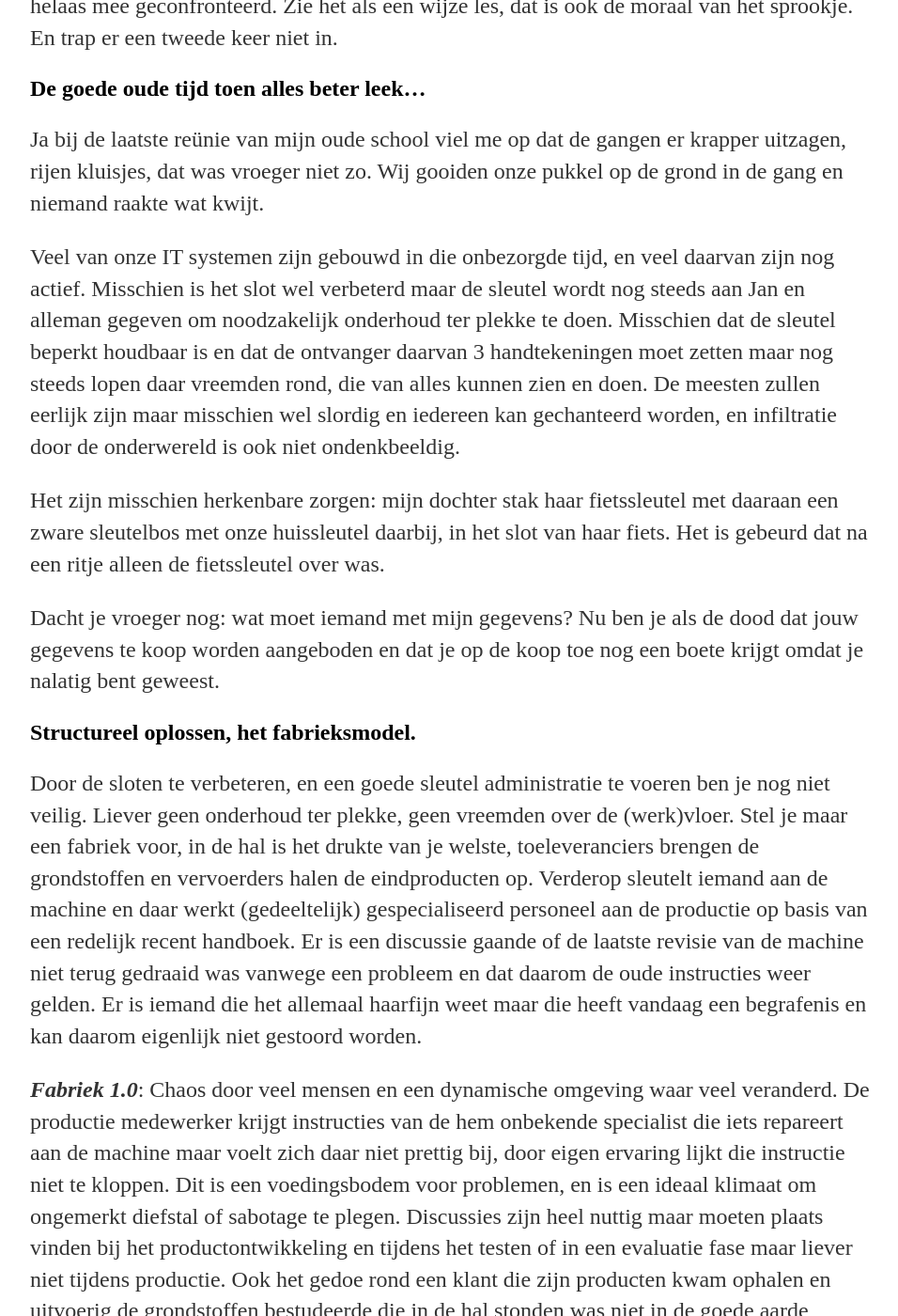
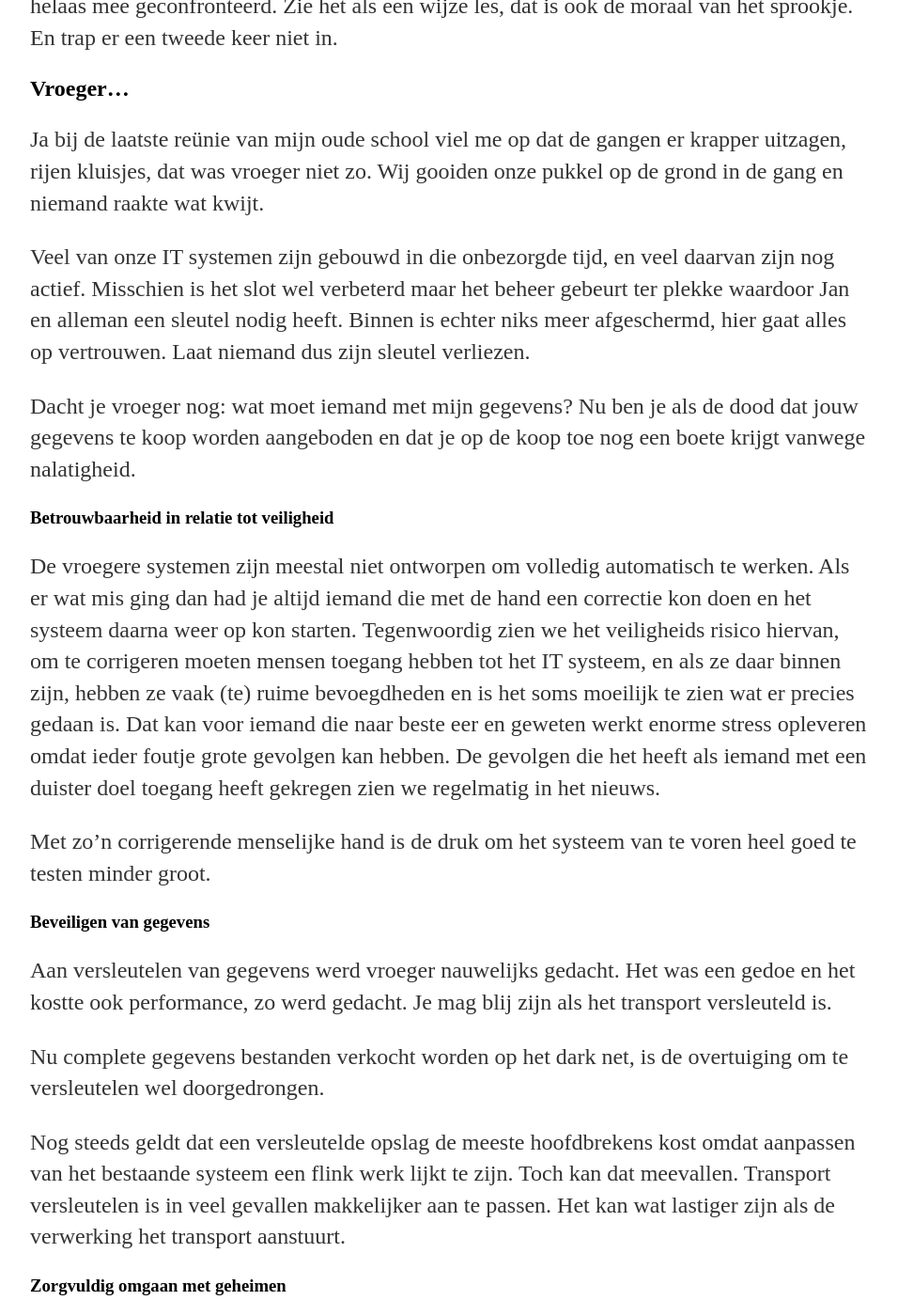
Before and after one commit to paedelm/paedelm.github.io, a Jekyll site: the page built from _posts/2021-05-03-Touwtje-uit-de-brievenbus.md, in a window 1280 px wide and 1400 px high, scrolled down 721 px. Shown: the whole window at 94% size, without its empty margins (160-1116 px from the left). Built offline with Jekyll 4.4.1, drawn with Linux system fonts in a browser that asks for light colours; some of the changed text lies outside the part shown.

Commit message:
weer iets omgegooid

```diff
--- a/_posts/2021-05-03-Touwtje-uit-de-brievenbus.md
+++ b/_posts/2021-05-03-Touwtje-uit-de-brievenbus.md
@@ -12,61 +12,65 @@ Dat is eigenlijk een gunstige eigenschap, kennelijk vertrouwen wij elkaar en zij
 
 De stafchef van Navalny betichtte onze parlementariërs van naïviteit, zijn zij sukkels? Nee, wij zijn hier in Nederland gewoon niet gewend aan zulke brutaliteit maar we worden er helaas mee geconfronteerd. Zie het als een wijze les, dat is ook de moraal van het sprookje. En trap er een tweede keer niet in.
 
-## De goede oude tijd toen alles beter leek...
+## Vroeger...
 
   Ja bij de laatste reünie van mijn oude school viel me op dat de gangen er krapper uitzagen, rijen kluisjes, dat was vroeger niet zo. Wij gooiden onze pukkel op de grond in de gang en niemand raakte wat kwijt.
 
-  Veel van onze IT systemen zijn gebouwd in die onbezorgde tijd, en veel daarvan zijn nog actief. Misschien is het slot wel verbeterd maar de sleutel wordt nog steeds aan Jan en alleman gegeven om noodzakelijk onderhoud ter plekke te doen. Misschien dat de sleutel beperkt houdbaar is en dat de ontvanger daarvan 3 handtekeningen moet zetten maar nog steeds lopen daar vreemden rond, die van alles kunnen zien en doen. De meesten zullen eerlijk zijn maar misschien wel slordig en iedereen kan gechanteerd worden, en infiltratie door de onderwereld is ook niet ondenkbeeldig.
+  Veel van onze IT systemen zijn gebouwd in die onbezorgde tijd, en veel daarvan zijn nog actief. Misschien is het slot wel verbeterd maar het beheer gebeurt ter plekke waardoor Jan en alleman een sleutel nodig heeft. Binnen is echter niks meer afgeschermd, hier gaat alles op vertrouwen. Laat niemand dus zijn sleutel verliezen.
 
-  Het zijn misschien herkenbare zorgen: mijn dochter stak haar fietssleutel met daaraan een zware sleutelbos met onze huissleutel daarbij, in het slot van haar fiets. Het is gebeurd dat na een ritje alleen de fietssleutel over was.
+  Dacht je vroeger nog: wat moet iemand met mijn gegevens? Nu ben je als de dood dat jouw gegevens te koop worden aangeboden en dat je op de koop toe nog een boete krijgt vanwege nalatigheid.
 
-  Dacht je vroeger nog: wat moet iemand met mijn gegevens? Nu ben je als de dood dat jouw gegevens te koop worden aangeboden en dat je op de koop toe nog een boete krijgt omdat je nalatig bent geweest.
+### Betrouwbaarheid in relatie tot veiligheid
 
-## Structureel oplossen, het fabrieksmodel.
+  De vroegere systemen zijn meestal niet ontworpen om volledig automatisch te werken. Als er wat mis ging dan had je altijd iemand die met de hand een correctie kon doen en het systeem daarna weer op kon starten.
+  Tegenwoordig zien we het veiligheids risico hiervan, om te corrigeren moeten mensen toegang hebben tot het IT systeem, en als ze daar binnen zijn, hebben ze vaak (te) ruime bevoegdheden en is het soms moeilijk te zien wat er precies gedaan is. Dat kan voor iemand die naar beste eer en geweten werkt enorme stress opleveren omdat ieder foutje grote gevolgen kan hebben. De gevolgen die het heeft als iemand met een duister doel toegang heeft gekregen zien we regelmatig in het nieuws.
 
-  Door de sloten te verbeteren, en een goede sleutel administratie te voeren ben je nog niet veilig. Liever geen onderhoud ter plekke, geen vreemden over de (werk)vloer. Stel je maar een fabriek voor, in de hal is het drukte van je welste, toeleveranciers brengen de grondstoffen en vervoerders halen de eindproducten op. Verderop sleutelt iemand aan de machine en daar werkt (gedeeltelijk) gespecialiseerd personeel aan de productie op basis van een redelijk recent handboek. Er is een discussie gaande of de laatste revisie van de machine niet terug gedraaid was vanwege een probleem en dat daarom de oude instructies weer gelden. Er is iemand die het allemaal haarfijn weet maar die heeft vandaag een begrafenis en kan daarom eigenlijk niet gestoord worden.
+  Met zo'n corrigerende menselijke hand is de druk om het systeem van te voren heel goed te testen minder groot.
 
-  **_Fabriek 1.0_**: Chaos door veel mensen en een dynamische omgeving waar veel veranderd. De productie medewerker krijgt instructies van de hem onbekende specialist die iets repareert aan de machine maar voelt zich daar niet prettig bij, door eigen ervaring lijkt die instructie niet te kloppen. Dit is een voedingsbodem voor problemen, en is een ideaal klimaat om ongemerkt diefstal of sabotage te plegen. Discussies zijn heel nuttig maar moeten plaats vinden bij het productontwikkeling en tijdens het testen of in een evaluatie fase maar liever niet tijdens productie. Ook het gedoe rond een klant die zijn producten kwam ophalen en uitvoerig de grondstoffen bestudeerde die in de hal stonden was niet in de goede aarde gevallen, het productie proces is het intellectueel eigendom van het bedrijf en dat wil je niet aan de grote klok hangen. Dus is het tijd voor Fabriek 2.0.
+### Beveiligen van gegevens
 
-> **_Fabriek 2.0_**: Gesloten fabriekshal met gekoppelde kluizen voor toevoer van grondstoffen en afvoer van producten.
+  Aan versleutelen van gegevens werd vroeger nauwelijks gedacht. Het was een gedoe en het kostte ook performance, zo werd gedacht. Je mag blij zijn als het transport versleuteld is.
 
-In de gesloten fabriekshal staat een grote machine. Aan de buitenkant zijn kluizen waar toeleveranciers met hun sleutel grondstoffen kunnen deponeren, het kan er alleen in maar niet uit. Aan de fabriekszijde kan de machine de grondstoffen uit de kluizen halen en via een magisch proces worden de eindproducten gemaakt die door de machine in afhaalkluizen worden gezet. Deze afhaalkluizen zijn aan de buitenkant van de fabriek te openen door vervoerders met een speciale sleutel die de producten vanuit de kluis in de auto kunnen zetten.
+  Nu complete gegevens bestanden verkocht worden op het dark net, is de overtuiging om te versleutelen wel doorgedrongen.
 
-> In het laboratorium wordt gewerkt aan een nieuwe versie van de machine.
+  Nog steeds geldt dat een versleutelde opslag de meeste hoofdbrekens kost omdat aanpassen van het bestaande systeem een flink werk lijkt te zijn. Toch kan dat meevallen. Transport versleutelen is in veel gevallen makkelijker aan te passen. Het kan wat lastiger zijn als de verwerking het transport aanstuurt.
 
-Er is ook nog een laboratorium  waar de machine wordt aangepast voor nieuwe of gewijzigde producten, daar werken specialisten aan, zij testen de nieuwe machine totdat die goed bevonden is. Tot die tijd staan er op laboratorium 2 machines, de oude en de nieuwe. De oude gaat daar pas weg als er geen enkele oude machine in bedrijf is. Soms wordt de machine in een fabriekshal vervangen door een nieuwe, en soms wordt een nieuwe hal gebouwd met een nieuwe machine eventueel gekoppeld aan de oude kluizen of aan nieuw gemaakte kluizen, die dan de oude fabriekshal vervangt.
+### Zorgvuldig omgaan met geheimen
 
-## Wat los je ermee op?
+  De oude systemen willen nog wel eens slordig omgaan met geheimen zoals toegangs gegevens tot databases en andere belangrijke beveiligde plekken. Daar moet je iets aan doen.
 
-  De fabriek wil constante kwaliteit op alle productie locaties, daarom wil men op locatie een machine die ontwikkeld is in het laboratorium, daar helemaal is getest en waarvan een exacte kopie op locatie wordt gezet. De machine is niet open te maken, is er wat aan de hand dan krijgt de locatie een nieuw gereviseerde versie uit het laboratorium. Er wordt niet gerommeld op locatie.
 
-  De grondstoffen zijn natuurlijk van belang voor de kwaliteit, de toeleverancier is zorgvuldig gekozen, de kluis is zo gemaakt dat er van de buitenkant alleen iets ingezet kan worden (alleen deponeren) en er kan alleen vanaf de machine iets uitgehaald worden. De machine controleert de kwaliteit voordat het de grondstof gebruikt.
+## Het fabrieks model
 
-  Het eindproduct wordt na controle van de machine, in een kluis voor de afnemer gezet. ook hier is het eenrichtingsverkeer, de machine zet het erin en de vervoerder haalt het namens de afnemer middels zijn sleutel, uit de kluis.
 
-  De kluizen kunnen snel geblokkeerd worden. De machine mag er altijd bij maar de toeleverancier en afnemer kunnen bij onraad niet meer bij de kluis.
+  Stel je maar een **_oude fabriek__** voor, in de hal is het enorm druk, toeleveranciers brengen de grondstoffen en vervoerders halen de eindproducten op. Verderop sleutelt iemand aan de machine en daar werkt (gedeeltelijk) gespecialiseerd personeel aan de productie op basis van een redelijk recent handboek. Er is een discussie gaande of de laatste revisie van de machine ongedaan gemaakt is vanwege een probleem en dat daarom de oude instructies weer gelden. Er is iemand die het allemaal haarfijn weet maar die heeft vandaag een begrafenis en kan eigenlijk niet gestoord worden.
 
+
+  De **_nieuwe fabriek_** ziet er anders uit: een gesloten fabriekshal met gekoppelde kluizen voor toevoer van grondstoffen en afvoer van producten.
+  In de gesloten fabriekshal staat een grote machine. Aan de buitenkant zijn kluizen waar toeleveranciers met hun sleutel grondstoffen kunnen deponeren, het kan er alleen in maar niet uit. Aan de fabriekszijde kan de machine de grondstoffen uit de kluizen halen en via een magisch proces worden de eindproducten gemaakt die door de machine in afhaalkluizen worden gezet. Deze afhaalkluizen zijn aan de buitenkant van de fabriek te openen door vervoerders met een speciale sleutel die de producten vanuit de kluis in de auto kunnen zetten.
+
+  Naast de fabriek is er nog een laboratorium waar de machine wordt aangepast voor nieuwe of gewijzigde producten, daar werken specialisten aan, zij testen de nieuwe machine totdat die goed bevonden is. Dan vervangt hij de oude machine in de fabriekshal.
+
+### Wat zijn de verbeteringen?
+
+  De fabriek wil constante kwaliteit op alle productie locaties, door het ontwikkelen en testen van de machine in het laboratorium en vandaar uit een complete installatie op locatie verzekert men zich van voorspelbaar gedrag. Mede door de grondstoffen te beschermen tegen diefstal en sabotage kan het eindproduct van de gewenste kwaliteit zijn. Door het eindproduct te beschermen tegen diefstal en sabotage krijgt de klant uiteindelijk zijn product.
 ## De relatie tot een IT systeem
 
-  Het laboratorium is het source control systeem, Git dus, waar de specialisten van het "DevOps team" de services bouwen en onderhouden die gezamenlijk de machine vormen. Zij zijn ook verantwoordelijk voor het bijhouden van de versies van de services en het uitrollen naar locatie.
+  Het laboratorium is het source control systeem, Git dus, waar de specialisten van het "DevOps team" de services bouwen en onderhouden en die gezamenlijk de machine vormen. Zij zijn ook verantwoordelijk voor het bijhouden van de versies van de services en het uitrollen naar locatie. Iedere aanpassing zou hier moeten gebeuren, en is daarom traceerbaar. De enige uitzondering hierop is het bijhouden van de kluis met geheimen.
 
-  Behalve het eenmalig neerzetten van de machine, de services in dit geval, is er verder geen behoefte om nog op locatie te komen, de interactieve shell, een heel krachtig maar gevaarlijk hulpmiddel, kan verwijderd worden. Onderhoud, beheer dus, zit in Git, er wordt verder niks van waarde op locatie bewaard, dat zit in de kluizen en databases en die heb je niet op de server staan. Zie ze voor je als een (cloud)dienst, het maakt niet uit waar ze staan als je ze maar kan bereiken.
+  Behalve het eenmalig neerzetten van de machine, de services in dit geval, is er verder geen behoefte om nog op locatie te komen, de interactieve shell, een heel krachtig maar gevaarlijk hulpmiddel, kan verwijderd worden. Onderhoud, beheer dus, zit in Git, er wordt verder niks van waarde op locatie bewaard, dat zit in de kluizen en databases en die heb je niet op de server staan.
 
-  Op deze manier kan de server ook eenmalig opgebouwd worden. Als er iets in de software verandert, gooi je de oude server weg en bouw je een nieuwe op basis van de gewijzigde software. Bij het wisselen van server moet er wel duidelijkheid zijn wie het laatste onderhanden product gaat (af)maken.
+  De kluizen van de fabriekshal worden (cloud)storage containers, ze voldoen aan alle veiligheids eisen, jij maakt die aan voor een leverancier en geeft die een schrijfsleutel. Alles wat daar geschreven wordt, kan jij ophalen en verwerken.  De hulpmiddelen en documentatie komen van jouw storage provider. Omdat het systeem van de storage provider er tussen zit, ben je losgekoppeld van jouw toeleverancier.
 
-  Het is een risico om software die naar netwerkpoorten luistert te combineren met de software die je verwerking doet. De fabriekshal is helemaal afgesloten, en dat moet de server ook zijn.
+  De log bevat maar al te vaak gegevens die je niet openbaar wil hebben. Het is belangrijke informatie dus sla je die op in een datakluis.
 
-  Transport van gegevens gaat natuurlijk over het netwerk, dat besteed je uit aan een (externe) leverancier, gebruik bijvoorbeeld een Azure Storage Account , jij maakt die aan en je geeft een schrijf sleutel van een container aan de leverancier van input gegevens. Alles wat die daar schrijft, kan jij ophalen en verwerken. Je kan genotificeerd worden zonder dat jij als server op een netwerk poort luistert. Jouw storage leverancier zorgt voor alle tools, beveiliging en versleuteling en documentatie daarvan. Dat is handig en ook veilig. Je hoeft niet prijs te geven wat voor systeem je hebt, want de systemen wisselen nooit direct gegevens uit maar altijd via de storage leverancier.
-
-  De log bevat maar al te vaak gegevens die je niet graag openbaar wil hebben. Het is belangrijke informatie dus sla je die op in een datakluis, bijvoorbeeld bij een storage leverancier. Lezen van de log vanaf de server moet niet mogelijk zijn.
-
-  Het productieproces, die machine die alles doet, draait in het IT systeem alle processen als services die periodiek controleren of alle seinen op groen staan (gegevens aanwezig en het tijdstip in orde) en dan hun werk doen, en dat telkens weer. De machine bestaat uit 2 delen, een **_uitvoer(execute)_** gedeelte gevoed door de versleutelde **_instructies_**. De instructies zijn beschermd tegen lezen en aanpassen. Je zult toegang tot Git moeten hebben en de gebruikelijke weg volgen om hier wat aan te passen en die aanpassing actief te krijgen. Vanaf de server is het niet mogelijk.
+  Het productieproces, die machine die alles doet, draait in het IT systeem alle processen als services die periodiek controleren of alle seinen op groen staan (gegevens aanwezig en het tijdstip in orde) en dan hun werk doen, en dat telkens weer. De machine bestaat uit 2 delen, een **_uitvoer(execute)_** gedeelte gevoed door de versleutelde **_instructies_**. De instructies zijn beschermd tegen lezen en aanpassen.
 
 
 
-## Is het zo makkelijk?
+### Wat moet je ervoor doen?
 
-  Er is wel inspanning voor nodig, er is een goede beschrijving nodig waarmee de machine automatisch kan produceren, je moet versies beheren, goed kunnen testen om aan te tonen dat de machine werkt, je moet de geheimen bewaken die de machine nodig heeft om kluizen en databases en andere beschermde resources te benaderen.
+  De inspanning zit voornamelijk in het volledig beschrijven van het proces, met het resultaat van die beschrijving kan de machine autonoom zijn werk doen. De bron beschrijving bevat echter extra informatie, nodig voor het controleren, testen en versioneren.
 ### formele beschrijving
 
   Het werk voor een volledig automatisch werkend systeem, betekent volledig specificeren van alles wat nodig is om dat voor elkaar te krijgen. De specificatie moet je formeel maken, typeren of er een schema van maken. Exporteren en weer kunnen importeren, en zorgen voor achterwaartse compatibiliteit.
@@ -83,11 +87,11 @@ Er is ook nog een laboratorium  waar de machine wordt aangepast voor nieuwe of g
 
   De programma's zijn niet gewend om gegevens uit kluizen te halen of ze daar in te zetten. Je wilt natuurlijk het liefst geen aanpassingen aan bestaande programmatuur.
 
-  Soms kan je daarvoor de streams _stdin_ en _stdout_ gebruiken. De runtime kan het (ontcijferde)bestand dan streamen. Dat kan niet in alle gevallen, dan zou je vooraf het bestand op het filesysteem kunnen zetten en het achteraf kunnen verwijderen, met het gevaar dat iemand net de tijd heeft om iets van de inhoud van het bestand te zien.
+  Soms kan je daarvoor de streams _stdin_ en _stdout_ gebruiken. De runtime kan het (ontcijferde)bestand dan streamen of met een extra stap vooraf op het filesysteem zetten.
 
-  Als bestaande programma's geheimen in de source hebben staan, dan moet je die wel vanuit een kluis ophalen, die benadering hoeft niet in het bestaande programma te worden gedaan, het runtime systeem zou de waarde via de environment kunnen doorgeven.
+  Verwijderen van geheimen uit alle sources, het runtime systeem zou de geheimen via de environment kunnen doorgeven.
 
-  Testen is belangrijk, voordat een _change_ een fase verder gaat moet de hele machine goed gekeurd zijn. Soms kost het wat werk om dat geregeld te krijgen, maar het is natuurlijk altijd een noodzakelijke actie.
+  Testen is belangrijk, voordat een _change_ een fase verder gaat moet de hele machine goed gekeurd zijn.
 
 ## Werk te doen.
 
```
